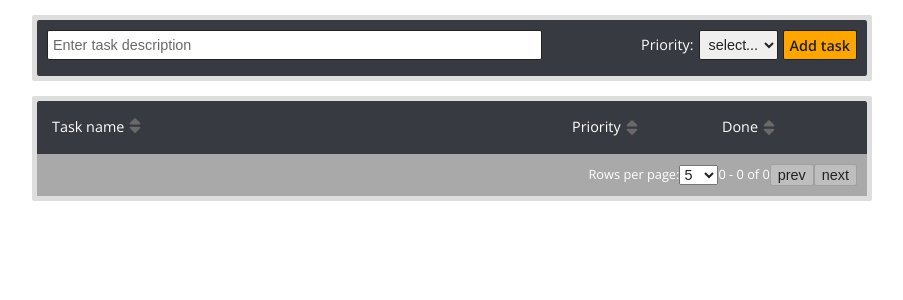
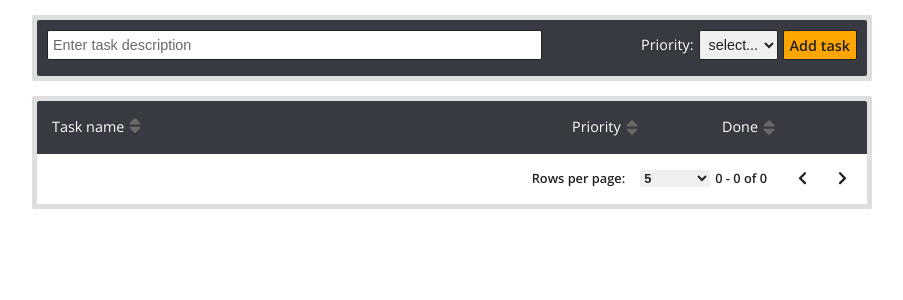
Before and after one commit to kamildomagalski/ToDo-App, a React (Create React App) app: page / in a window 1280 px wide. Shown: the top 300 px of the page, without its empty margins (188-1091 px from the left). Built offline with nearby package versions, Linux system fonts and the light colour scheme.

Commit message:
add style to PaginationRow Component

```diff
--- a/src/App.js
+++ b/src/App.js
@@ -7,6 +7,8 @@ import {
   faSortDown,
   faTrash,
   faCheck,
+  faChevronRight,
+  faChevronLeft
 } from "@fortawesome/free-solid-svg-icons";
 
 function App() {
@@ -18,4 +20,4 @@ function App() {
 }
 
 export default App;
-library.add(faSort, faSortUp, faSortDown, faTrash, faCheck);
+library.add(faSort, faSortUp, faSortDown, faTrash, faCheck, faChevronRight, faChevronLeft);
--- a/src/components/PaginationRow.js
+++ b/src/components/PaginationRow.js
@@ -1,4 +1,5 @@
 import React from "react";
+import { FontAwesomeIcon } from "@fortawesome/react-fontawesome";
 
 function PaginationRow({
   tasksPerPage,
@@ -29,29 +30,38 @@ function PaginationRow({
   }
 
   return (
-    <div className={"paginateRow"}>
-      <p className={"paginateRow__text"}>Rows per page:</p>
+    <div className={"paginationRow"}>
+      <p className={"paginationRow__text"}>Rows per page:</p>
       <select
         name={"rows"}
         value={tasksPerPage}
         onChange={handleNumberOfRowsChange}
+        className={"paginationRow__select"}
       >
         <option value={5}>5</option>
         <option value={10}>10</option>
         <option value={15}>15</option>
       </select>
-      <p className={"paginateRow__text"}>{visibleRange()}</p>
+      <p className={"paginationRow__text"}>{visibleRange()}</p>
       <button
+        className={"paginationRow__btn"}
         onClick={() => setPage(currentPage - 1)}
         disabled={currentPage === 1}
       >
-        prev
+        <FontAwesomeIcon
+          icon={"chevron-left"}
+          className={'paginationRow__icon'}
+        />
       </button>
       <button
+        className={"paginationRow__btn"}
         onClick={() => setPage(currentPage + 1)}
         disabled={currentPage === numberOfPages || numberOfTasks === 0}
       >
-        next
+        <FontAwesomeIcon
+          icon={"chevron-right"}
+          className={'paginationRow__icon'}
+        />
       </button>
     </div>
   );
--- a/src/components/ToDoApp.js
+++ b/src/components/ToDoApp.js
@@ -113,7 +113,7 @@ function ToDoApp() {
   }
 
   return (
-    <section className={"app"}>
+    <section className={"toDoApp"}>
       <div className={"container"}>
         <RowContainer>
           <AddTaskRow addTask={addTask} />
--- a/src/scss/Application/_paginateRow.scss
+++ /dev/null
@@ -1,13 +0,0 @@
-.paginateRow {
-  display: flex;
-  align-items: center;
-  justify-content: flex-end;
-  padding: 10px;
-  background-color: darkgray;
-  color: white;
-
-  &__text {
-    font-size: 0.8rem;
-  }
-
-}
--- /dev/null
+++ b/src/scss/Application/_paginationRow.scss
@@ -0,0 +1,44 @@
+.paginationRow {
+  display: flex;
+  align-items: center;
+  justify-content: flex-end;
+  padding: 10px;
+
+  &__select{
+    font-size: 0.7rem;
+    font-weight: 600;
+    border: none;
+    width: 40px;
+margin: 0 5px;
+    @include tablet{
+      font-size: 0.8rem;
+      width: 70px;
+
+    }
+  }
+  &__text {
+    font-size: 0.7rem;
+    line-height: 0.9rem;
+    font-weight: 600;
+    margin-right:  10px;
+    @include tablet{
+      font-size: 0.8rem;
+
+    }
+  }
+
+  &__btn {
+    display: flex;
+    justify-content: center;
+    align-items: center;
+    width: 30px;
+    height: 30px;
+    margin-left: 10px;
+    border: none;
+    background: none;
+    cursor: pointer;
+  }
+  .d-none{
+    display: none;
+  }
+}
--- a/src/scss/Application/_toDoApp.scss
+++ b/src/scss/Application/_toDoApp.scss
@@ -1,4 +1,4 @@
-.app{
+.toDoApp{
   display: flex;
   align-items: flex-start;
   justify-content: center;
--- a/src/scss/main.scss
+++ b/src/scss/main.scss
@@ -8,4 +8,4 @@
 @import "Application/taskRow";
 @import "Application/headerRow";
 @import "Application/addTaskRow";
-@import "Application/paginateRow";
+@import "Application/paginationRow";
```
Also changed, not shown: src/scss/settings/_helpers.scss (line endings or trailing spaces).
